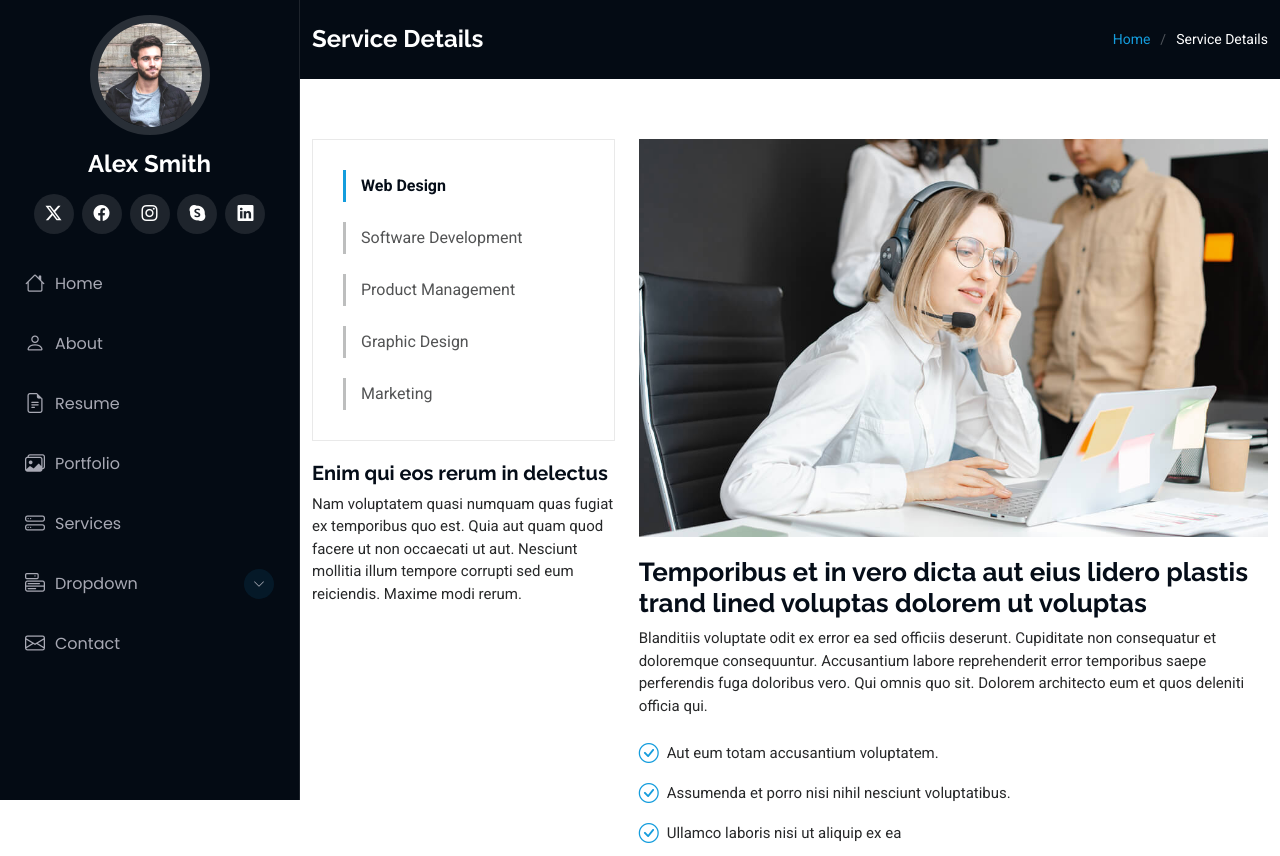
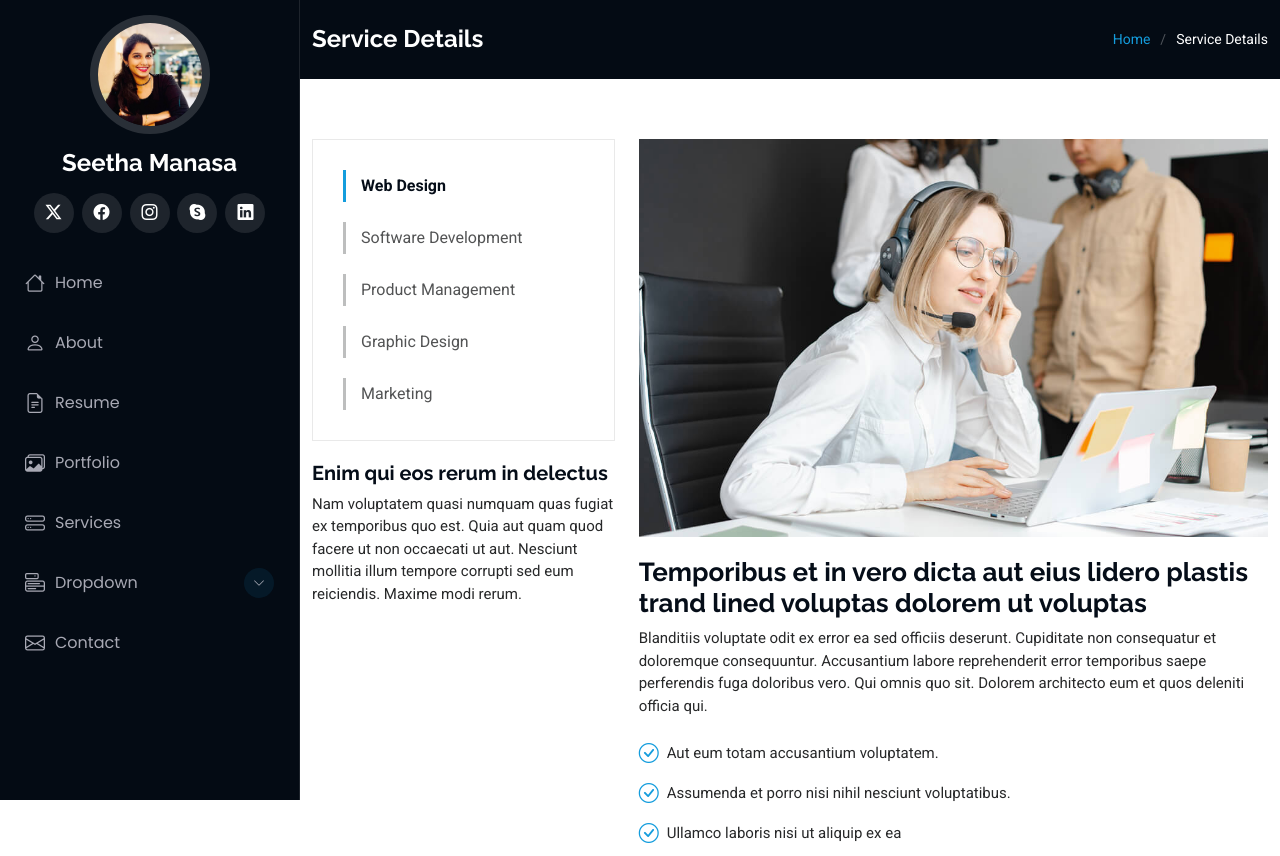
Before and after one commit to manasa1234567/SeethaManasa.Portfolio, a plain HTML site: page service-details.html in a window 1280 px wide. Shown: the top 856 px of the page. Drawn offline with Linux system fonts and the light colour scheme.

Commit message:
Update service-details.html

```diff
--- a/service-details.html
+++ b/service-details.html
@@ -42,13 +42,13 @@
     <i class="header-toggle d-xl-none bi bi-list"></i>
 
     <div class="profile-img">
-      <img src="assets/img/my-profile-img.jpg" alt="" class="img-fluid rounded-circle">
+      <img src="assets/img/manasa.jpg" alt="" class="img-fluid rounded-circle">
     </div>
 
     <a href="index.html" class="logo d-flex align-items-center justify-content-center">
       <!-- Uncomment the line below if you also wish to use an image logo -->
       <!-- <img src="assets/img/logo.png" alt=""> -->
-      <h1 class="sitename">Alex Smith</h1>
+      <h1 class="sitename">Seetha Manasa</h1>
     </a>
 
     <div class="social-links text-center">
```
